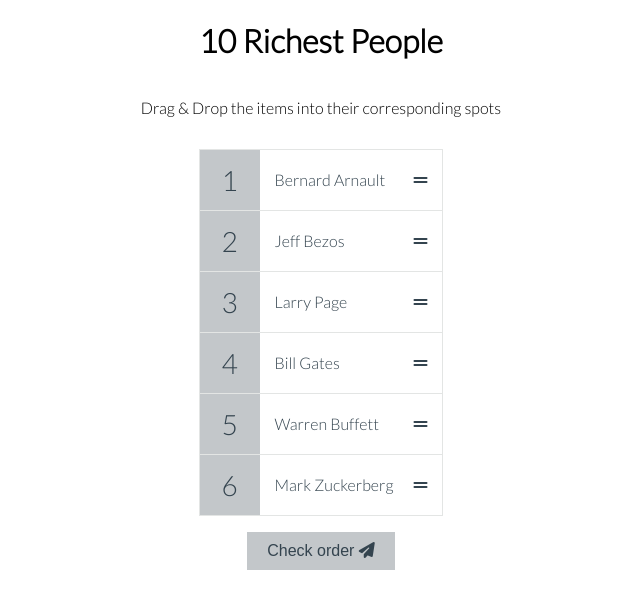
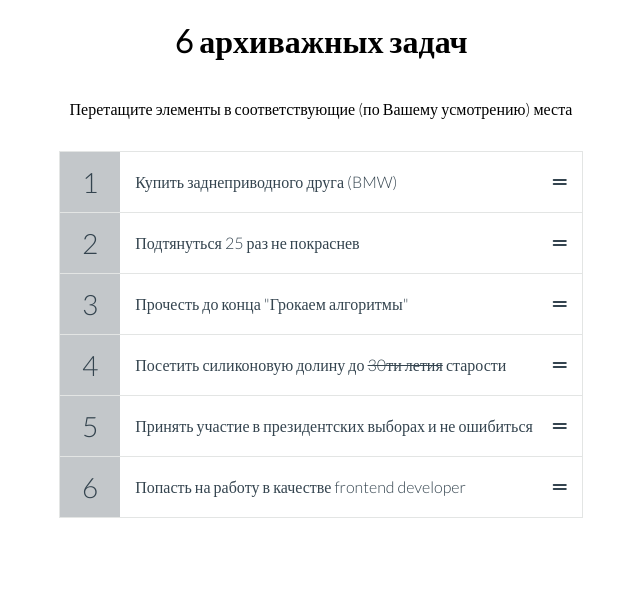
Before and after one commit to arturexpone/drag-drop-list, a plain HTML site: page index.html in a window 1280 px wide. Shown: the whole page, without its empty margins (319-959 px from the left). Drawn offline with Linux system fonts and the light colour scheme.

Commit message:
fix text

```diff
--- a/index.html
+++ b/index.html
@@ -7,13 +7,9 @@
   <script src='https://kit.fontawesome.com/3da1a747b2.js' crossorigin='anonymous'></script>
 </head>
 <body>
-  <h1>10 Richest People</h1>
-  <p>Drag & Drop the items into their corresponding spots</p>
+  <h1>6 архиважных задач</h1>
+  <p>Перетащите элементы в соответствующие (по Вашему усмотрению) места</p>
   <ul class='draggable-list' id='draggable-list'></ul>
-  <button class='check-btn' id='check'>
-    Check order
-    <i class='fas fa-paper-plane'> </i>
-  </button>
 <script src="script.js"></script>
 </body>
 </html>
--- a/script.js
+++ b/script.js
@@ -2,12 +2,12 @@ const draggable_list = document.getElementById('draggable-list');
 const check = document.getElementById('check');
 
 const richestPeople = [
-  'Jeff Bezos',
-  'Bill Gates',
-  'Warren Buffett',
-  'Bernard Arnault',
-  'Mark Zuckerberg',
-  'Larry Page'
+  'Подтянуться 25 раз не покраснев',
+  'Посетить силиконовую долину до <s>30ти летия</s> старости',
+  'Принять участие в президентских выборах и не ошибиться',
+  'Купить заднеприводного друга (BMW)',
+  'Попасть на работу в качестве frontend developer',
+  'Прочесть до конца "Грокаем алгоритмы"'
 ];
 
 const listItems = [];
```
